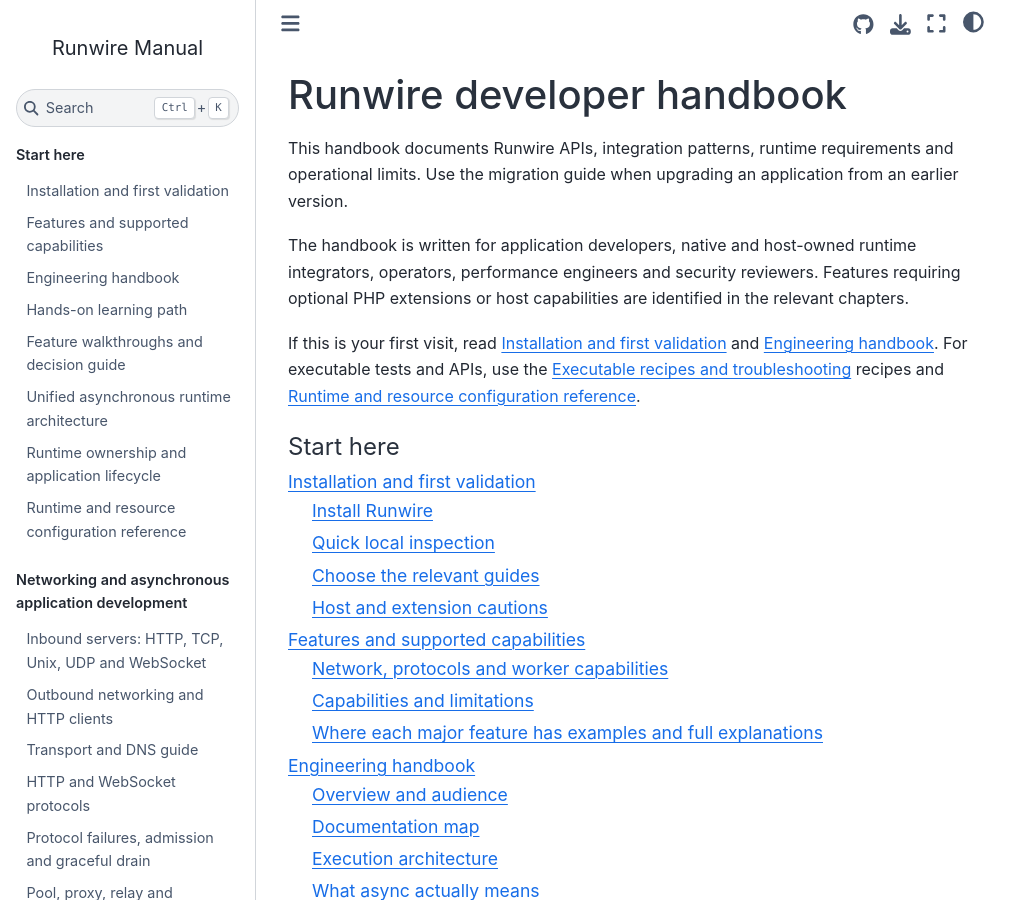
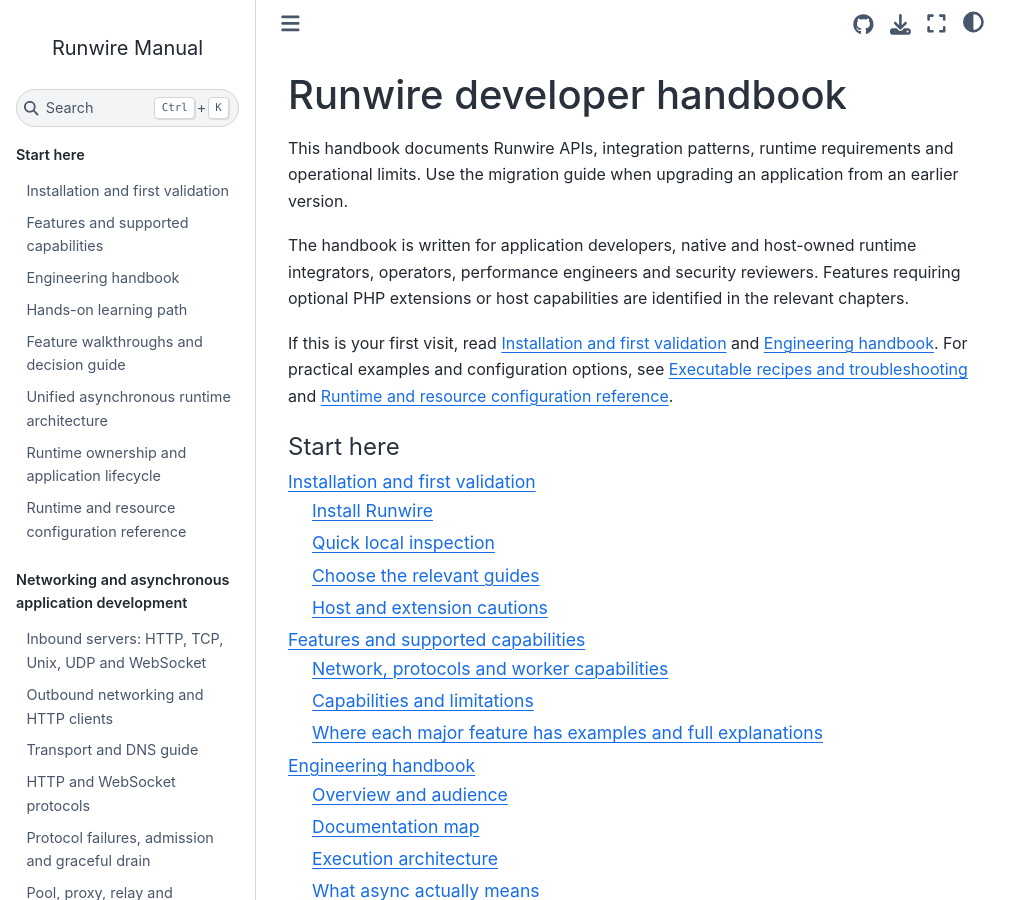
Before and after one commit to infocyph/Runwire, a Sphinx documentation site: the page built from docs/index.rst, in a window 1280 px wide and 900 px high. Shown: the whole window, without its empty margins (0-1031 px from the left). Built offline with Sphinx 7.4.7 and the Sphinx Book theme 1.1.4, drawn with Linux system fonts in a browser that asks for light colours; some of the changed text lies outside the part shown.

```diff
--- a/docs/index.rst
+++ b/docs/index.rst
@@ -14,8 +14,8 @@ and security reviewers. Features requiring optional PHP extensions or host capab
 identified in the relevant chapters.
 
 If this is your first visit, read :doc:`start` and
-:doc:`handbook-3.0`. For executable tests and APIs, use
-the :doc:`tutorials-3.0` recipes and :doc:`configuration-reference-3.0`.
+:doc:`handbook-3.0`. For practical examples and configuration options, see
+:doc:`tutorials-3.0` and :doc:`configuration-reference-3.0`.
 
 .. toctree::
    :maxdepth: 2
```
Also changed, not shown: other parts of docs/index.rst (+1 -1 lines).
